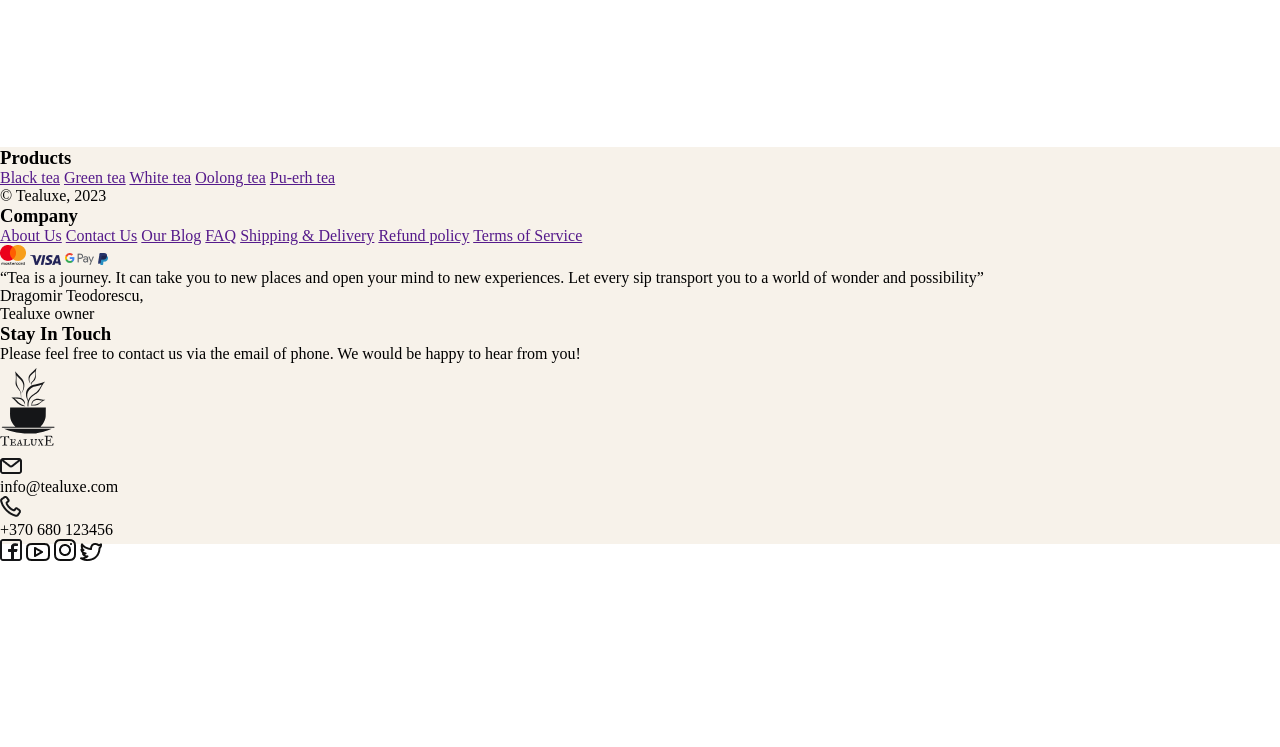
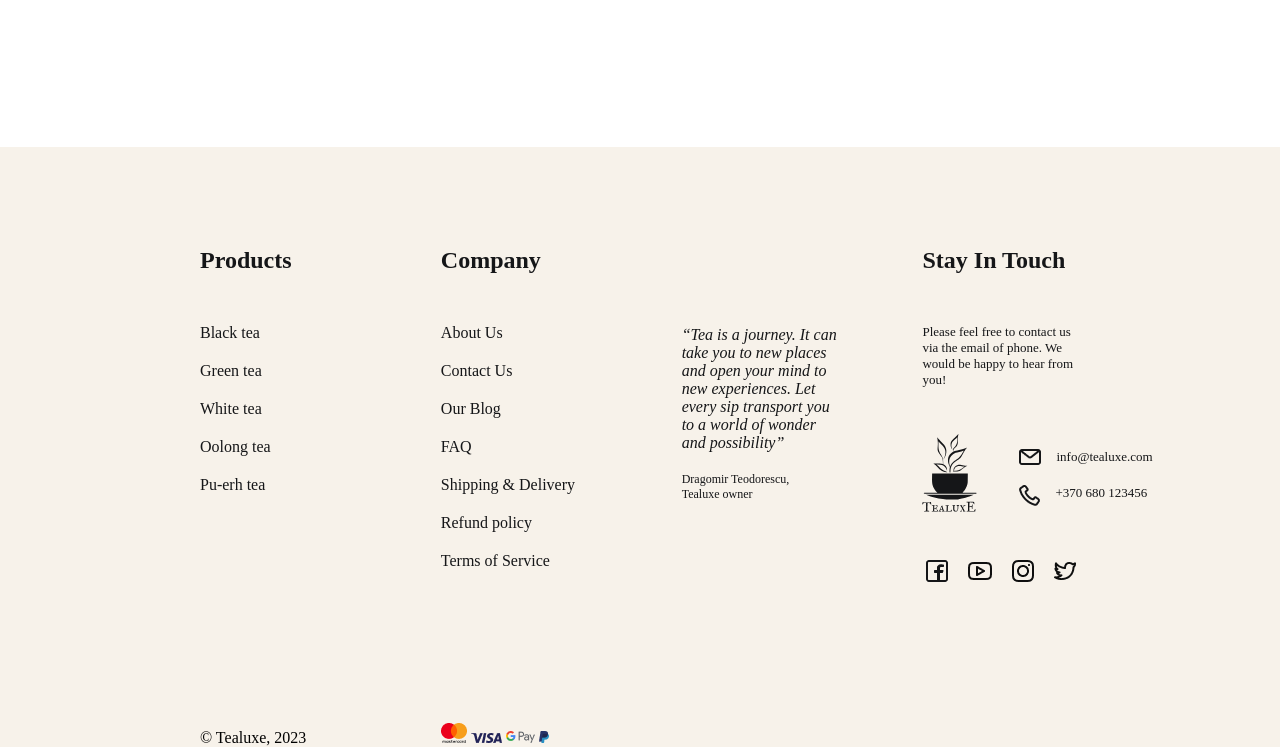
Before and after one commit to KaZaKDon/Tea, a website: page index.html in a window 1280 px wide. Shown: the part 3719-4466 px from the top of the page. Before the commit the page ends 4284 px from the top, so only its background shows below. Drawn offline with Linux system fonts and the light colour scheme; a web font is replaced by a local one.

Commit message:
медиа1000

```diff
--- a/index.html
+++ b/index.html
@@ -102,7 +102,7 @@
           </div>
           <div class="content_items-autor">Dormouse</div>
         </div>
-        <div class="content_items">
+        <div class="content_items cl4">
           <div class="content_items-descr">
             "I am not a big tea drinker, but this tea store has converted me. I
             highly recommend this tea store to anyone looking for a high-quality
@@ -219,8 +219,8 @@
       </div>
     </div>
     <footer class="footer">
-      <section class="conteiner">
-        <div class="conteiner_items">
+      <section class="conteiner1">
+        <div class="conteiner_items wd1">
           <div class="item1">
             <h3 class="item1_title">Products</h3>
             <a href="" class="item1_link">Black tea</a>
@@ -231,7 +231,7 @@
           </div>
           <div class="item1_text">© Tealuxe, 2023</div>
         </div>
-        <div class="conteiner_items">
+        <div class="conteiner_items wd1">
           <div class="item1">
             <h3 class="item1_title">Company</h3>
             <a href="" class="item1_link">About Us</a>
@@ -253,7 +253,7 @@
             <img class="img2" src="./icon/logos_paypal.png" alt="paypal" />
           </div>
         </div>
-        <div class="conteiner_items">
+        <div class="conteiner_items wd2">
           <div class="item2">
             <div class="item2_descr">
               “Tea is a journey. It can take you to new places and open your
@@ -266,7 +266,7 @@
             </div>
           </div>
         </div>
-        <div class="conteiner_items">
+        <div class="conteiner_items wd2">
           <div class="item2">
             <h3 class="item2_title">Stay In Touch</h3>
             <div class="item2_descr1">
--- /dev/null
+++ b/sass/Blocks/_footer.sass
@@ -0,0 +1,87 @@
+.footer
+    background-color: #f7f2ea
+    padding-left: 200px
+    padding-right: 200px
+    .conteiner1
+        min-height: 600px
+        display: flex
+        gap: 40px
+        justify-content: space-between
+        .conteiner_items
+            width: calc( (100% - 250px) /4 )
+            margin: 0
+            display: flex
+            flex-direction: column
+            justify-content: space-between
+            .item1
+                display: flex
+                flex-direction: column
+                justify-content: space-around
+                &_title
+                    margin-top: 100px
+                    font-family: Cormorant
+                    font-size: 24px
+                    text-align: left
+                    color: #151618
+                    padding-bottom: 50px
+                &_link
+                    font-family: OpenSans
+                    font-size: 16px
+                    font-weight: 300
+                    text-align: left
+                    color: #151618
+                    padding-bottom: 20px
+                    text-decoration: none
+            .item2
+                margin-top: 100px
+                &_descr
+                    padding-top: 79px
+                    font-family: OpenSans
+                    font-size: 16px
+                    font-weight: 300
+                    font-style: italic
+                    text-align: left
+                    color: #151618
+                &_text
+                    margin-top: 20px
+                    font-family: OpenSans
+                    font-size: 12px
+                    font-weight: 300
+                    text-align: left
+                    color: #151618
+                &_title
+                    margin: 0
+                    font-family: Cormorant
+                    font-size: 24px
+                    text-align: left
+                    color: #151618
+                    padding-bottom: 50px
+                &_descr1
+                    font-family: OpenSans
+                    font-size: 13px
+                    font-weight: 300
+                    text-align: left
+                    color: #151618
+                    padding-bottom: 41px
+                &_compani
+                    .compani1
+                        display: flex
+                        flex-direction: row
+                        gap: 40px
+                        &_adres
+                            display: block
+                            .adres, .tel
+                                display: flex
+                                gap: 15px
+                                font-family: OpenSans
+                                font-size: 13px
+                                font-weight: 300
+                                text-align: left
+                                color: #151618
+                                padding-top: 20px
+                &_icon
+                    margin-top: 40px
+                    display: flex
+                    justify-content: center
+                    gap: 20px
+                    align-items: center
--- /dev/null
+++ b/sass/Blocks/_media1000.sass
@@ -0,0 +1,41 @@
+@media (max-width: 1000px)
+    .head
+        &_title
+            &-h
+                padding-left: 0
+            &-descr
+                padding-left: 0
+    section
+        .content
+            &_items
+                width: calc( 95% / 3)
+            .cl4
+                display: none
+    .subscribe
+        flex-direction: column
+        &_item
+            width: 70%
+            .form2
+                min-height: 280px
+                &_title
+                    text-align: center
+                &_text
+                    text-align: center
+    .prioritise
+        &_items
+            padding: 0
+            flex-wrap: wrap
+            column-gap: 50px
+            row-gap: 0px
+    .footer
+        justify-content: space-around
+        align-items: center
+        padding-left: 20px
+        padding-right: 30px
+        .conteiner1
+            .conteiner_items
+            .wd1
+                width: 15%
+            .conteiner_items
+            .wd2
+                width: 30%
--- a/sass/styles.sass
+++ b/sass/styles.sass
@@ -11,5 +11,5 @@
 @import 'blocks/subscribe'
 @import 'blocks/prioritise'
 @import 'blocks/footer'
-//@import 'blocks/media1000'
+@import 'blocks/media1000'
 //@import 'blocks/media768'
```
Also changed, not shown: css/styles.css, sass/styles.css, 2 other files.
